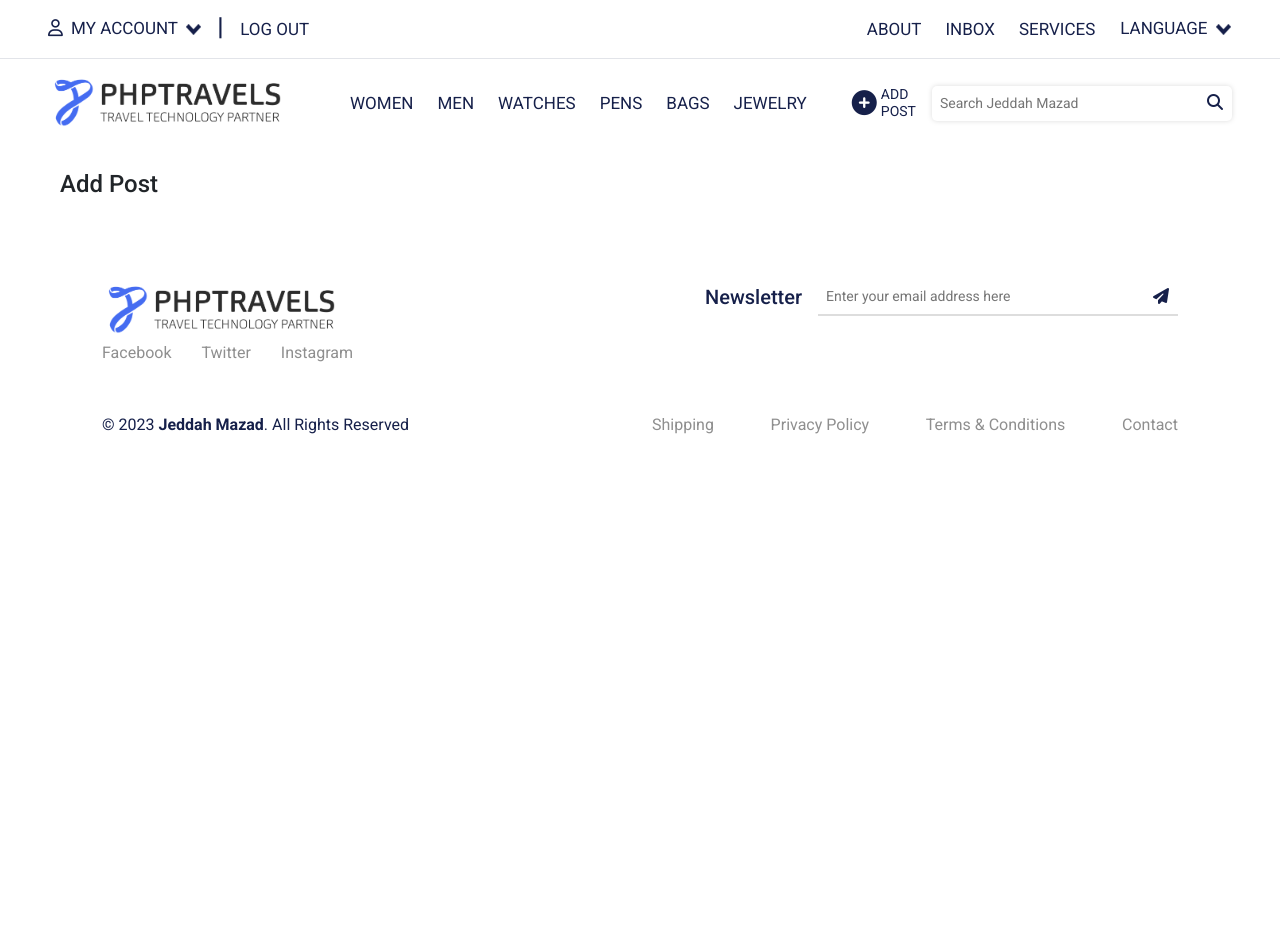
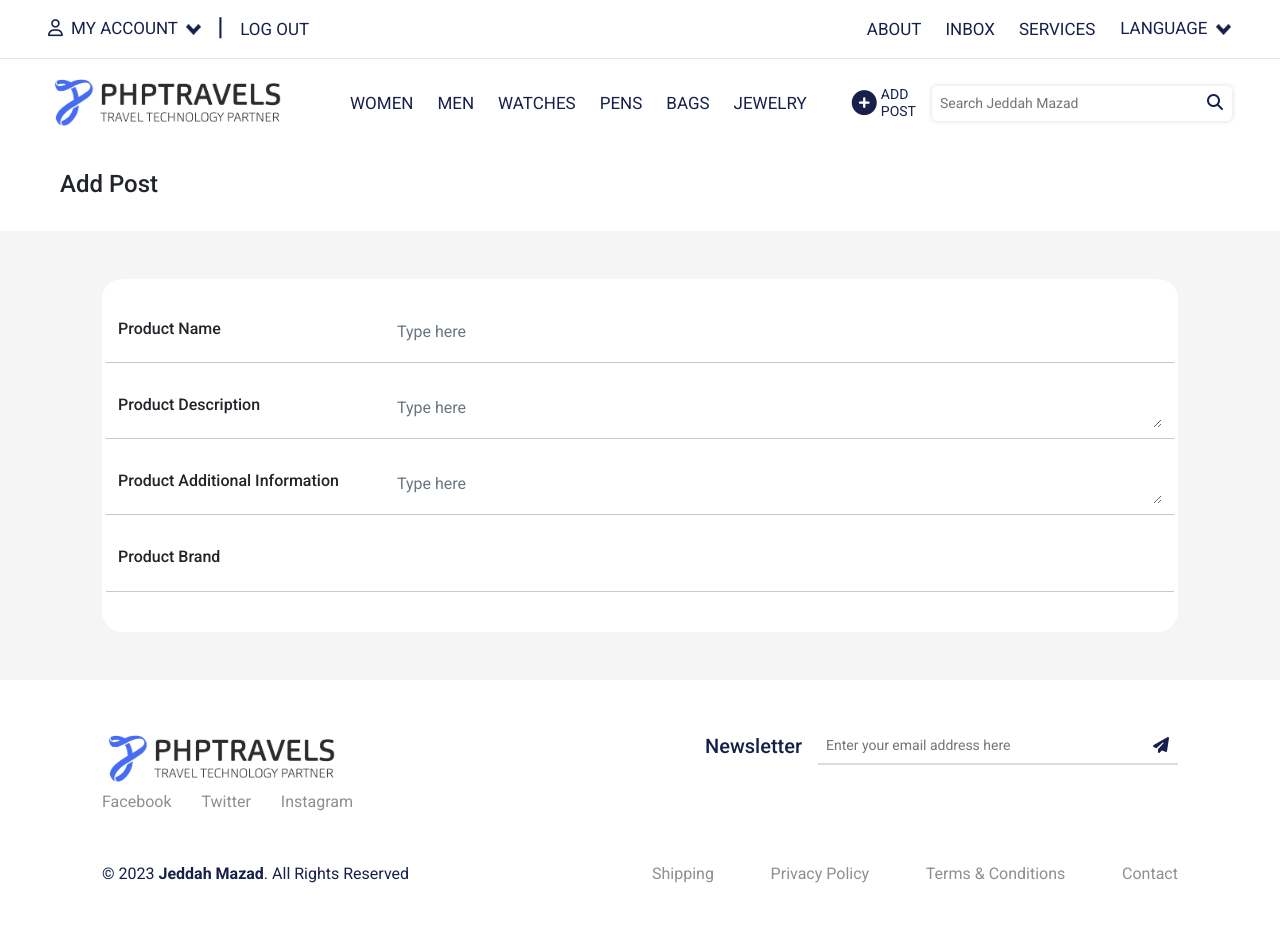
Before and after one commit to sadiquecode/jeddahmazad, a PHP site: page /addpost.html in a window 1280 px wide. Before the commit the page ends 434 px from the top, so only its background shows below. Run offline with PHP 8.4, Linux system fonts and the light colour scheme; some libraries are stand-ins or nearby versions.

Commit message:
codiiiiiiiiiiiiiiiiiiiiiii

```diff
--- a/addpost.html
+++ b/addpost.html
@@ -263,8 +263,81 @@
                 <h4 class="py-4">Add Post</h4>
             </div>
         </div>
-        <div class="addpost_content">
+        <div class="addpost_content py-5">
             <div class="container">
+                <div class="addpost_features py-4 px-3">
+                    <div class="row align-items-center">
+                        <div class="col-md-3">
+                            <div class="product_wrapper">
+                                <h6>Product Name</h6>
+                            </div>
+                        </div>
+                        <div class="col-md-9">
+                            <div class="product_feature">
+                                <input class="form-control shadow-none border-0" type="text" placeholder="Type here"
+                                    aria-label="default input example">
+                            </div>
+                        </div>
+                        <hr>
+                        <div class="col-md-3">
+                            <div class="product_wrapper">
+                                <h6>Product Description</h6>
+                            </div>
+                        </div>
+                        <div class="col-md-9">
+                            <div class="product_feature">
+                                <textarea class="form-control shadow-none border-0" id="exampleFormControlTextarea1"
+                                    rows="1" placeholder="Type here"></textarea>
+                            </div>
+                        </div>
+                        <hr>
+                        <div class="col-md-3">
+                            <div class="product_wrapper">
+                                <h6>Product Additional Information</h6>
+                            </div>
+                        </div>
+                        <div class="col-md-9">
+                            <div class="product_feature">
+                                <textarea class="form-control shadow-none border-0" id="exampleFormControlTextarea2"
+                                    rows="1" placeholder="Type here"></textarea>
+                            </div>
+                        </div>
+                        <hr>
+                        <div class="col-md-3">
+                            <div class="product_wrapper">
+                                <h6>Product Brand</h6>
+                            </div>
+                        </div>
+                        <div class="col-md-9">
+                            <div class="product_feature">
+                                <select class="form-control shadow-none border-0 choices-multiple">
+                                    <div class="col-12">
+                                        <div class="row">
+                                            <div class="col-3">
+                                                <option></option>
+                                                <option value="AZ">Arizona</option>
+                                                <option value="CO">Colorado</option>
+                                                <option value="ID">Idaho</option>
+                                                <option value="MT">Montana</option>
+                                                <option value="NE">Nebraska</option>
+                                                <option value="NM">New Mexico</option>
+                                                <option value="ND">North Dakota</option>
+                                                <option value="UT">Utah</option>
+                                                <option value="WY">Wyoming</option>
+                                            </div>
+                                        </div>
+                                    </div>
+                                </select>
+
+                                <script>
+                                    new Choices(document.querySelector(".choices-single"));
+                                </script>
+
+                            </div>
+                        </div>
+                        <hr>
+                    </div>
+                </div>
             </div>
         </div>
     </section>
--- a/assets/css/style.css
+++ b/assets/css/style.css
@@ -756,8 +756,8 @@
 }
 
 /* ============================== Small screens footer End============================== */
-/* -------------------------------SignUp page -------------------------------  */
-/* SignUp page Start  */
+/* -------------------------------SignUp SignIn page -------------------------------  */
+/* SignUp SignIn Start  */
 .smallscrnav_none {
     display: block;
 }
@@ -802,8 +802,19 @@
 
 }
 
-/* SignUp page End  */
+/* SignUp SignIn End  */
+/* -------------------------------Add Post page -------------------------------  */
+/* Add Post Start  */
+.addpost_features {
+    background-color: var(--white);
+    border-radius   : 20px;
+}
 
+.product_wrapper h6 {
+    line-height: 3.2;
+}
+
+/* Add Post End  */
 /* Responsive  */
 @media (max-width: 1239px) {
     .search-bar {
```
